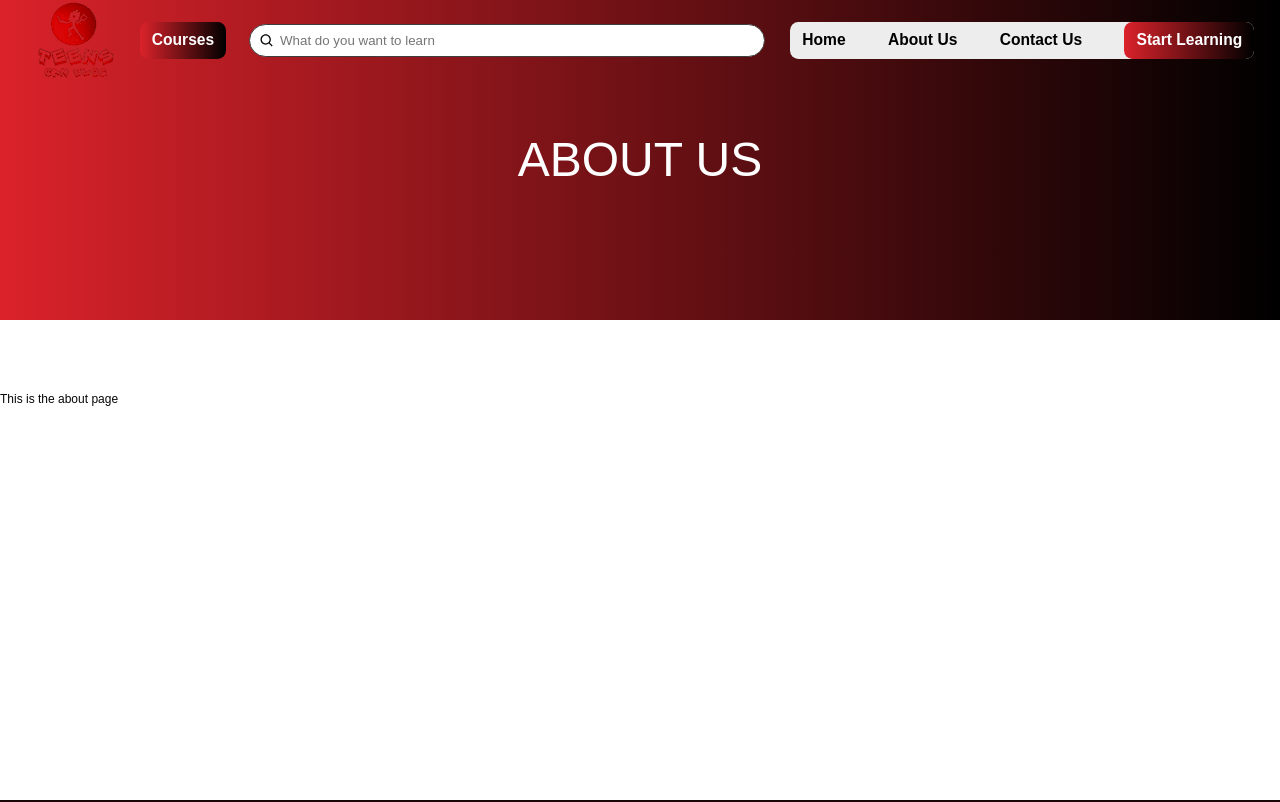
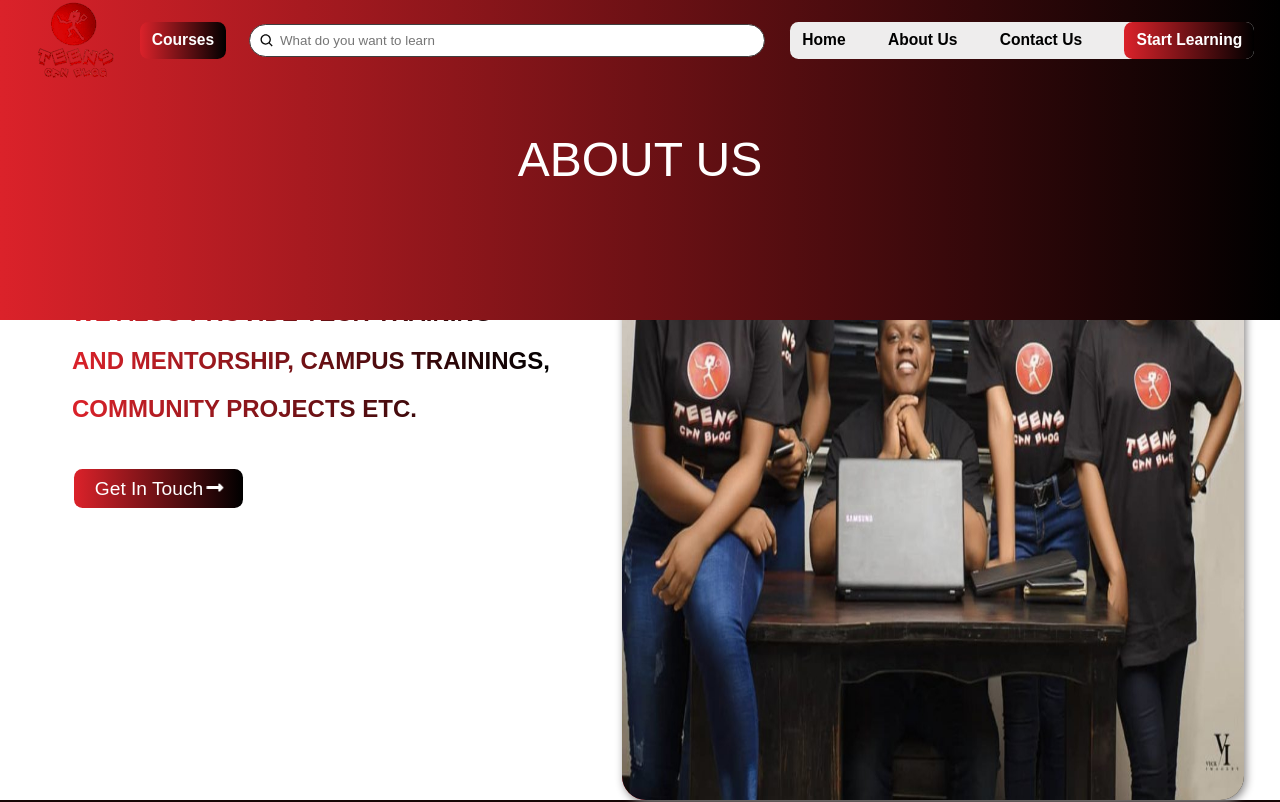
Before and after one commit to Niscolinx/teenscan, a React (Create React App) app: page /about in a window 1280 px wide. Shown: the top 802 px of the page. Built offline with nearby package versions, Linux system fonts and the light colour scheme; what react-router-last-location would draw is missing.

Commit message:
working on story section

```diff
--- /dev/null
+++ b/src/sass/components/story.scss
@@ -0,0 +1,58 @@
+.story {
+    display: grid;
+    grid-template-columns: repeat(auto-fit, minmax(25rem, 1fr));
+    height: 100vh;
+
+    &__1 {
+        display: grid;
+        align-items: center;
+        padding: 0 6rem;
+
+        &--item {
+            display: grid;
+            font-size: clamp(1.4rem, 3vw, 1vw);
+
+            h1 {
+                @extend .heading-1;
+                font-size: 2rem;
+                line-height: 2;
+                font-weight: 600;
+                background: $linear-gradient;
+                background-clip: text;
+                -webkit-text-fill-color: transparent;
+            }
+        }
+
+        @include respond(bigger-phone) {
+            padding: 2rem 0;
+            gap: 3rem;
+            grid-row-start: 2;
+        }
+    }
+    &__btn {
+        justify-self: start;
+        display: flex;
+        align-items: center;
+        margin-top: 3rem;
+        font-size: $font-clamp;
+        background: $linear-gradient;
+        color: white;
+        text-transform: capitalize;
+        border: none;
+
+        span {
+            display: flex;
+            //  color: $color-secondary;
+            animation: moveInLeft 2s infinite;
+            margin-top: -0.12rem;
+        }
+    }
+
+    &__2 {
+                background: $linear-gradient;
+
+        border-radius: 2rem;
+        overflow: hidden;
+        box-shadow: 2px 3px 9px 0px #898787;
+    }
+}
--- a/src/sass/main.scss
+++ b/src/sass/main.scss
@@ -16,5 +16,6 @@
 
 //About
 @import './components/about';
+@import './components/story';
 
 @import './components/footer';
--- a/src/views/About.tsx
+++ b/src/views/About.tsx
@@ -1,4 +1,5 @@
 import Teens3 from '../assets/teens3.png'
+import Story from '../components/Story'
 
 const About = () => {
     return (
@@ -6,7 +7,7 @@ const About = () => {
             <header>
                 <h1>About Us</h1>
             </header>
-            This is the about page
+            <Story/>
         </div>
     )
 }
```
